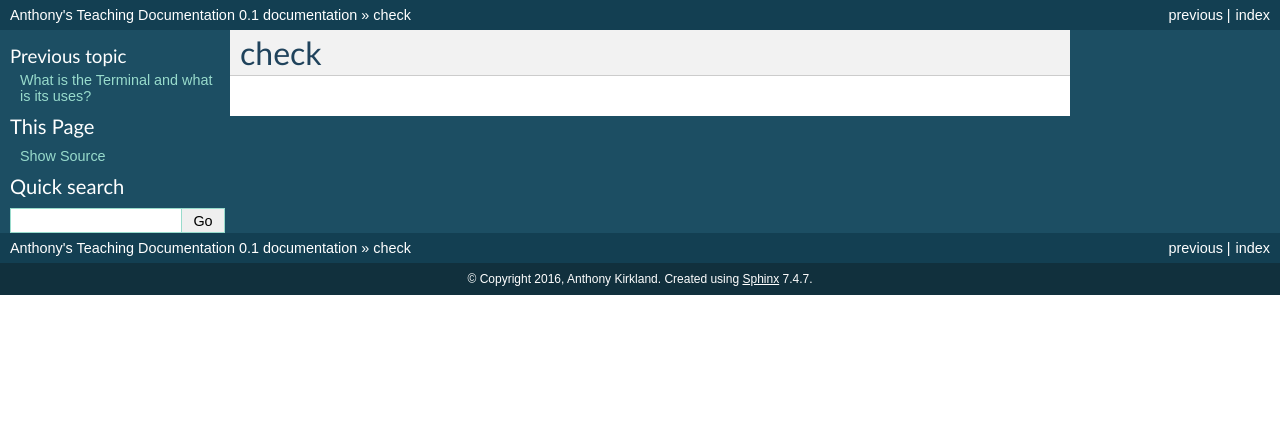
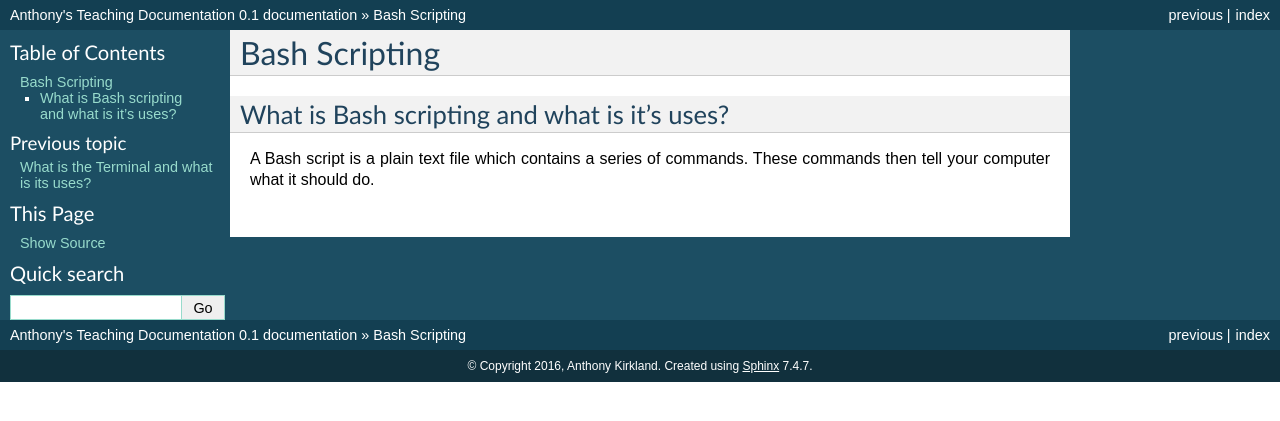
Before and after one commit to akirk616/Anthonys_Teaching_documentation, a Sphinx documentation site: the page built from source/bash.rst, in a window 1280 px wide. Shown: the top 421 px of the page. Built offline with Sphinx 7.4.7, drawn with Linux system fonts in a browser that asks for light colours; pages that are not in the unit, such as notebooks, are missing from menus.

Commit message:
Update bash.rst

```diff
--- a/source/bash.rst
+++ b/source/bash.rst
@@ -1,5 +1,9 @@
 .. _bash:
 
 
-check
-=====
+Bash Scripting
+==============
+
+What is Bash scripting and what is it's uses?
+---------------------------------------------
+A Bash script is a plain text file which contains a series of commands. These commands then tell your computer what it should do.
```
